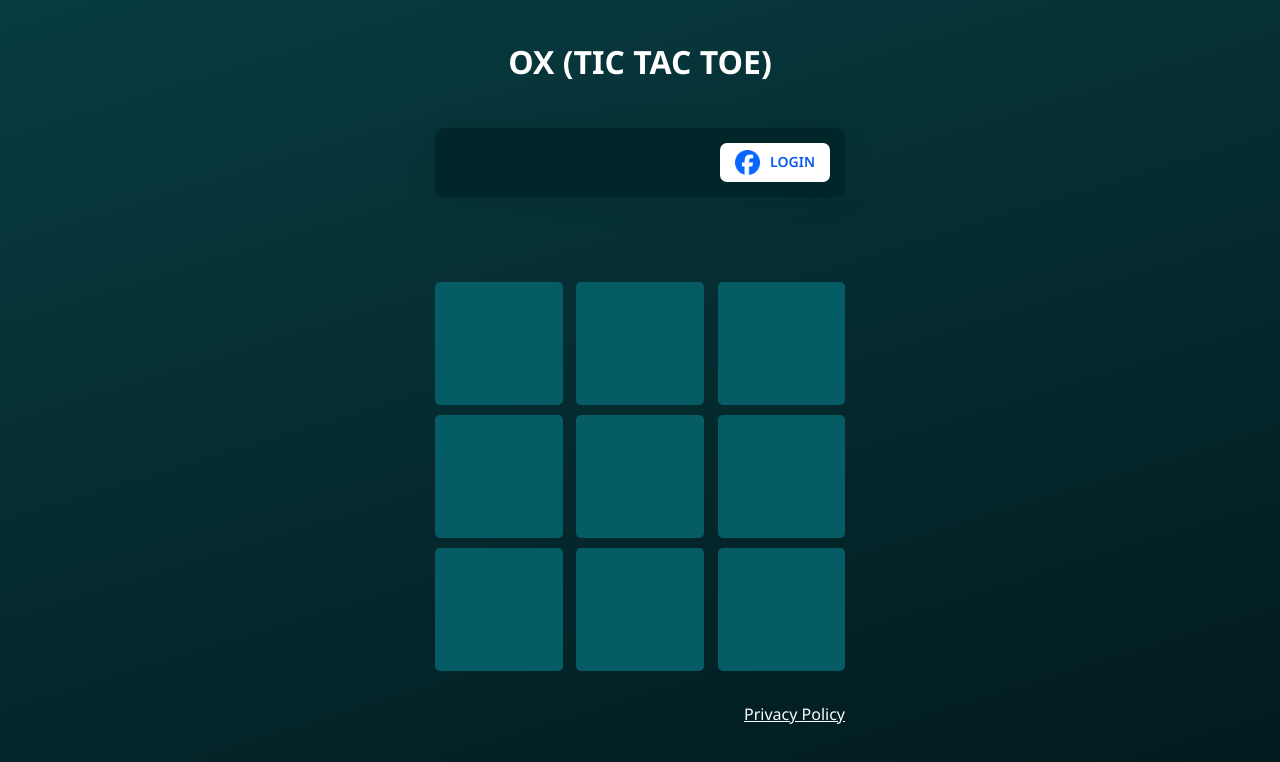
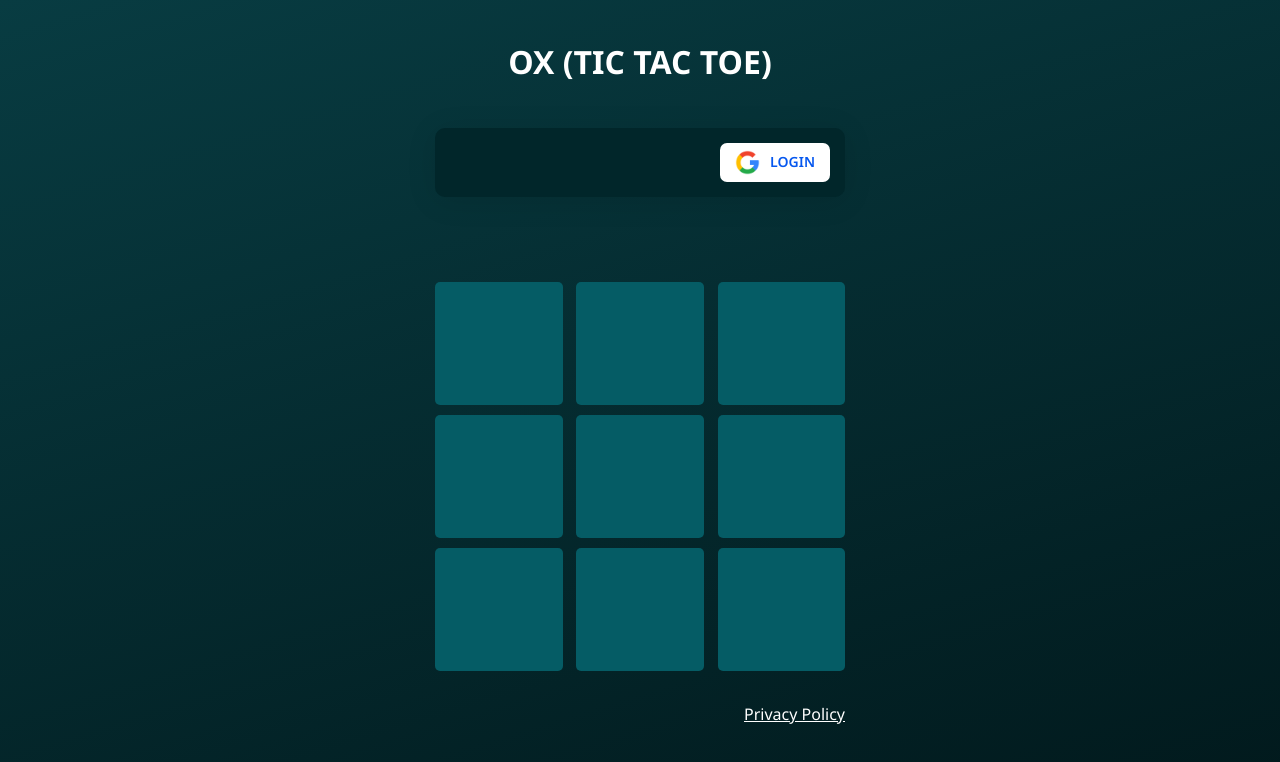
Before and after one commit to hectorzdev/ox-with-bot, a React (Create React App) app in the folder frontend/: page / in a window 1280 px wide. Shown: the top 762 px of the page. Built offline with nearby package versions, Linux system fonts and the light colour scheme; no server answers.

Commit message:
swtich to google auth

```diff
--- a/frontend/src/Account.jsx
+++ b/frontend/src/Account.jsx
@@ -1,6 +1,7 @@
 import React, { useState, useEffect } from 'react';
 import { Link, useNavigate } from 'react-router-dom';
 import FBlogo from './imgs/fb-logo.png';
+import GoogleLogo from './imgs/google-logo.webp';
 import deleteIcon from './imgs/delete.png';
 import { jwtDecode } from 'jwt-decode';
 import axios from 'axios';
@@ -82,7 +83,7 @@ export default function Account({ point, streak, updatePointsAndStreak }) {
             </div>
       ) : (
         <button type="button" className='facebook-btn' onClick={handleLogin}>
-          <img src={FBlogo} alt="Facebook Logo" />
+          <img src={GoogleLogo} alt="Facebook Logo" />
           LOGIN
         </button>
       )}
```
Also changed, not shown: frontend/src/imgs/google-logo.webp (added).
